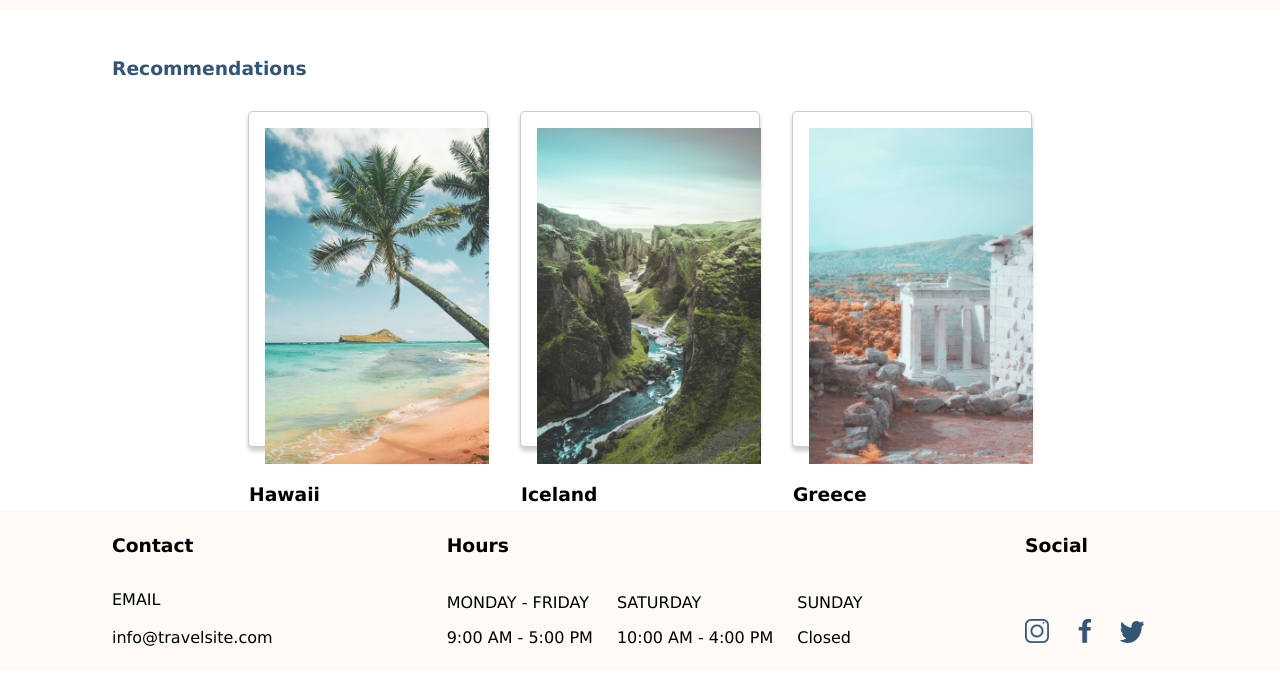
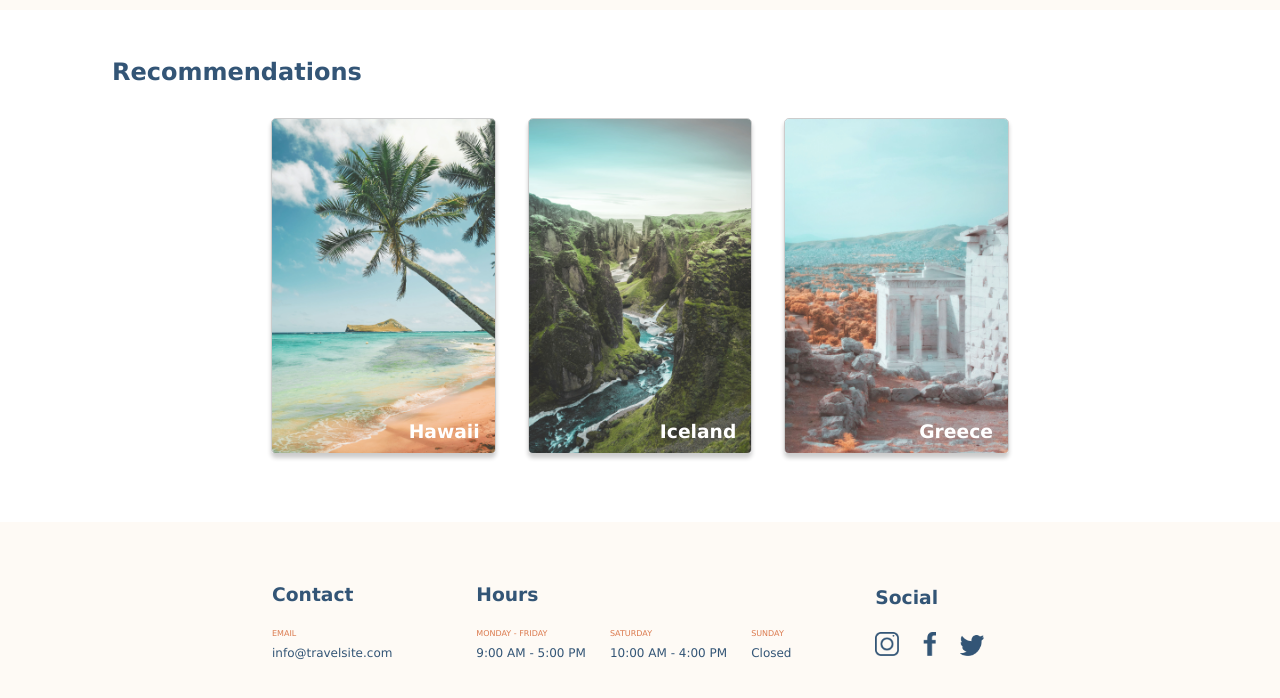
Before and after one commit to anastasiaandu/travelsite, a plain HTML site: page index.html in a window 1280 px wide. Shown: the part 568-1266 px from the top of the page. Before the commit the page ends 1239 px from the top, so only its background shows below. Drawn offline with Linux system fonts and the light colour scheme.

Commit message:
Update the index HTML and global CSS files for the developed landing page.

```diff
--- a/css/global.css
+++ b/css/global.css
@@ -14,6 +14,7 @@ body {
     width: 100%;
     height: 4rem;
     position: fixed;
+    z-index: 1;
     background-color: #FFFFFF;
     display: flex;
     justify-content: space-between;
@@ -47,6 +48,7 @@ body {
     background-color: #FEFAF5;
     display: flex;
     justify-content: space-between;
+    flex-wrap: wrap;
 }
 
 .hero__content {
@@ -68,7 +70,7 @@ body {
 }
 
 .hero__content-button {
-    width: fit-content;
+    max-width: fit-content;
     text-decoration: none;
     background-color: #DB7A4E;
     color: #FFFFFF;
@@ -77,7 +79,10 @@ body {
 }
 
 .hero__image {
-    width: 40%;
+    min-width: 40%;
+    min-height: 100%;
+    max-width: 40%;
+    max-height: 100%;
 }
 
 .main-section {
@@ -94,10 +99,10 @@ body {
 .main-section__gallery {
     display: flex;
     justify-content: center;
+    flex-wrap: wrap;
 }
 
-.main-section__card {
-    background-color: #FFFFFF;
+.main-section__image {
     min-width: 12rem;
     max-width: 15rem;
     min-height: 18rem;
@@ -108,37 +113,39 @@ body {
     box-shadow: rgba(0, 0, 0, 0.2) 0 4px 4px;
 }
 
-.main-section__image {
-    min-width: 12rem;
-    max-width: 15rem;
-    min-height: 18rem;
-    max-height: 21rem;
-    margin: 1rem;
+.main-section__link {
+    text-decoration: none;
+}
+
+.main-section__figure {
+    position: relative;
 }
 
 .main-section__destination {
-    text-decoration: none;
-    color: #000000;
+    color: #FFFFFF;
+    position: absolute;
+    bottom: 2rem;
+    right: 2rem;
 }
 
 .footer {
-    height: 20vh;
+    height: 25vh;
     background-color: #FEFAF5;
     display: flex;
     justify-content: space-between;
+    flex-wrap: wrap;
     align-items: center;
-    padding: 0 7rem;
+    padding: 0 17rem;
 }
 
 .footer__content {
-    height: 7rem;
     display: flex;
     flex-direction: column;
-    justify-content: space-between;
 }
 
 .footer__content-heading {
-    padding-bottom: 2rem;
+    padding-bottom: 1.5rem;
+    color: #335576;
 }
 
 .footer__content-body {
@@ -146,11 +153,15 @@ body {
 }
 
 .footer__content-tag {
-    padding-bottom: 1rem;
+    padding-bottom: 0.5rem;
+    color: #DB7A4E;
+    font-size: 0.5rem;
 }
 
 .footer__content-detail {
     padding-right: 1.5rem;
+    color: #335576;
+    font-size: 0.75rem;
 }
 
 .footer__content-logo {
@@ -160,3 +171,8 @@ body {
     max-height: 1.5rem;
     padding-right: 1.5rem;
 }
+
+.footer__content--images {
+    display: flex;
+    align-items: flex-end;
+}
--- a/index.html
+++ b/index.html
@@ -42,32 +42,44 @@
         </section>
         <!-- destinations -->
         <section class="main-section">
-            <h3 class="main-section__heading">
+            <h2 class="main-section__heading">
                 Recommendations
-            </h3>
+            </h2>
             <div class="main-section__gallery">
                 <div class="main-section__card">
-                    <a href="./pages/hawaii.html" class="main-section__destination">
+                    <a href="./pages/hawaii.html" class="main-section__link">
+                        <figure class="main-section__figure">
                             <img src="./assets/images/hawaii.jpg" alt="a beautiful hawaiian shoreline with palm trees" class="main-section__image">
-                        <h3>
+                            <figcaption>
+                                <h3 class="main-section__destination">
                                     Hawaii
                                 </h3>
+                            </figcaption>
+                        </figure>
                     </a>
                 </div>
                 <div class="main-section__card">
-                    <a href="./pages/iceland.html" class="main-section__destination">
+                    <a href="./pages/iceland.html" class="main-section__link">
+                        <figure class="main-section__figure">
                             <img src="./assets/images/iceland.jpg" alt="a birdseye view of green-covered mountains flanking a valley of flowing stream" class="main-section__image">
-                        <h3>
+                            <figcaption>
+                                <h3 class="main-section__destination">
                                     Iceland
                                 </h3>
+                            </figcaption>
+                        </figure>
                     </a>
                 </div>
                 <div class="main-section__card">
-                    <a href="./pages/greece.html" class="main-section__destination">
+                    <a href="./pages/greece.html" class="main-section__link">
+                        <figure class="main-section__figure">
                             <img src="./assets/images/greece.jpg" alt="a view of a horizon showing buildings, trees and the ruins of greek architecture" class="main-section__image">
-                        <h3>
+                            <figcaption>
+                                <h3 class="main-section__destination">
                                     Greece
                                 </h3>
+                            </figcaption>
+                        </figure>
                     </a>
                 </div>
             </div>
@@ -117,11 +129,11 @@
                 </div>
             </div>
         </div>
-        <div class="footer__content social">
+        <div class="footer__content">
             <h3 class="footer__content-heading">
                 Social
             </h3>
-            <div class="footer__content-section">
+            <div class="footer__content-section footer__content--images">
                 <img src="./assets/images/icon-instagram.png" alt="instagram-logo" class="footer__content-logo">
                 <img src="./assets/images/icon-facebook.png" alt="facebook-logo" class="footer__content-logo">
                 <img src="./assets/images/icon-twitter.png" alt="twitter-logo" class="footer__content-logo">
```
Lines whose indentation alone changed are shown as unchanged.
